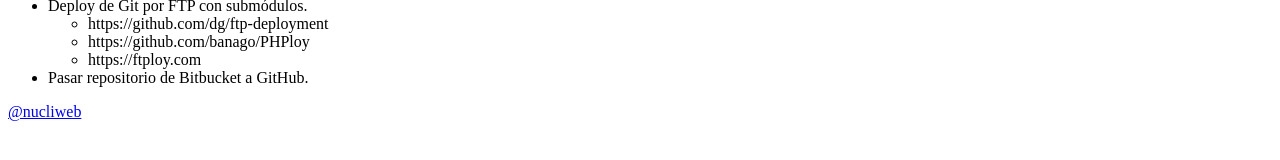
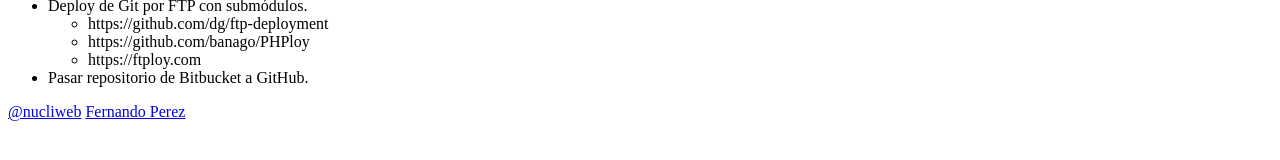
Before and after one commit to fernandopr/repo-1, a plain HTML site: page index.html in a window 1280 px wide. Shown: the part 168-328 px from the top of the page. Drawn offline with Linux system fonts and the light colour scheme.

Commit message:
Update index.html
He añadido la línea 24

```diff
--- a/index.html
+++ b/index.html
@@ -21,6 +21,7 @@
 	<li>Pasar repositorio de Bitbucket a GitHub.</li>
 </ul>
 <a href="http://twitter.com/nucliweb">@nucliweb</a>
+<a href="#">Fernando Perez</a> <!-- Linea modificada por un alumno de GIT -->
 
 
 </body>
```
